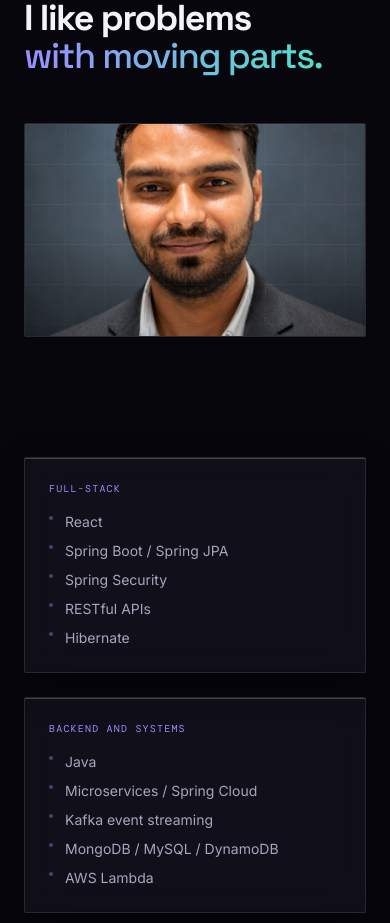
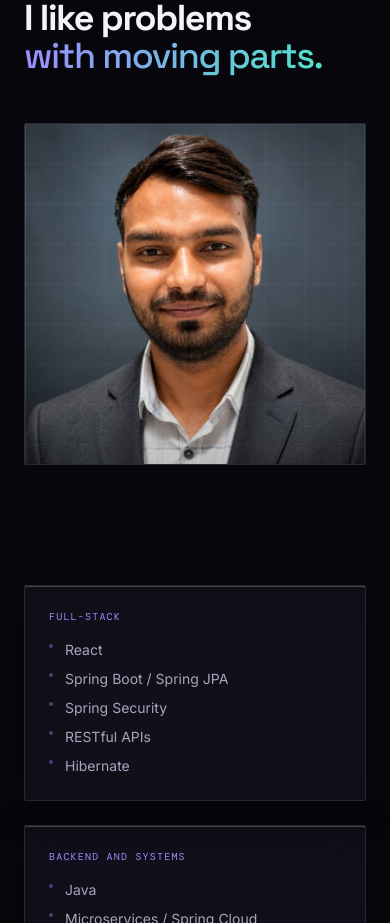
Before and after one commit to Tarunkmr0023/portfolio, a React (Vite) app: page / in a window 390 px wide. Shown: the part 1220-2143 px from the top of the page. Built offline with nearby package versions, Linux system fonts and the light colour scheme; no server answers.

Commit message:
Fixed about image rendering issue

```diff
--- a/src/components/About/About.module.css
+++ b/src/components/About/About.module.css
@@ -321,9 +321,15 @@
   }
 
   .imageWrapper {
-    aspect-ratio: 16 / 10;
+    aspect-ratio: 1 / 1;
     max-width: 520px;
     margin: 0 auto;
+    opacity: 1;
+    transform: none;
+  }
+
+  .image {
+    object-position: center 20%;
   }
 
   .capabilities {
--- a/src/components/About/About.tsx
+++ b/src/components/About/About.tsx
@@ -81,10 +81,10 @@ export function About() {
         <div className={styles.grid}>
           <figure className={styles.imageWrapper} ref={imageRef}>
             <img
-              src={getImageUrl("about/aboutImage.png")}
+              src={getImageUrl("about/aboutImage.jpg")}
               alt="Tarun Kumar — Software Engineer at workstation"
               className={styles.image}
-              loading="lazy"
+              decoding="async"
             />
             <div className={styles.imageOverlay} aria-hidden="true" />
             <figcaption className={styles.imageCaption}>
```
Also changed, not shown: assets/about/aboutImage.jpg (added), public/assets/about/aboutImage.jpg (added).
